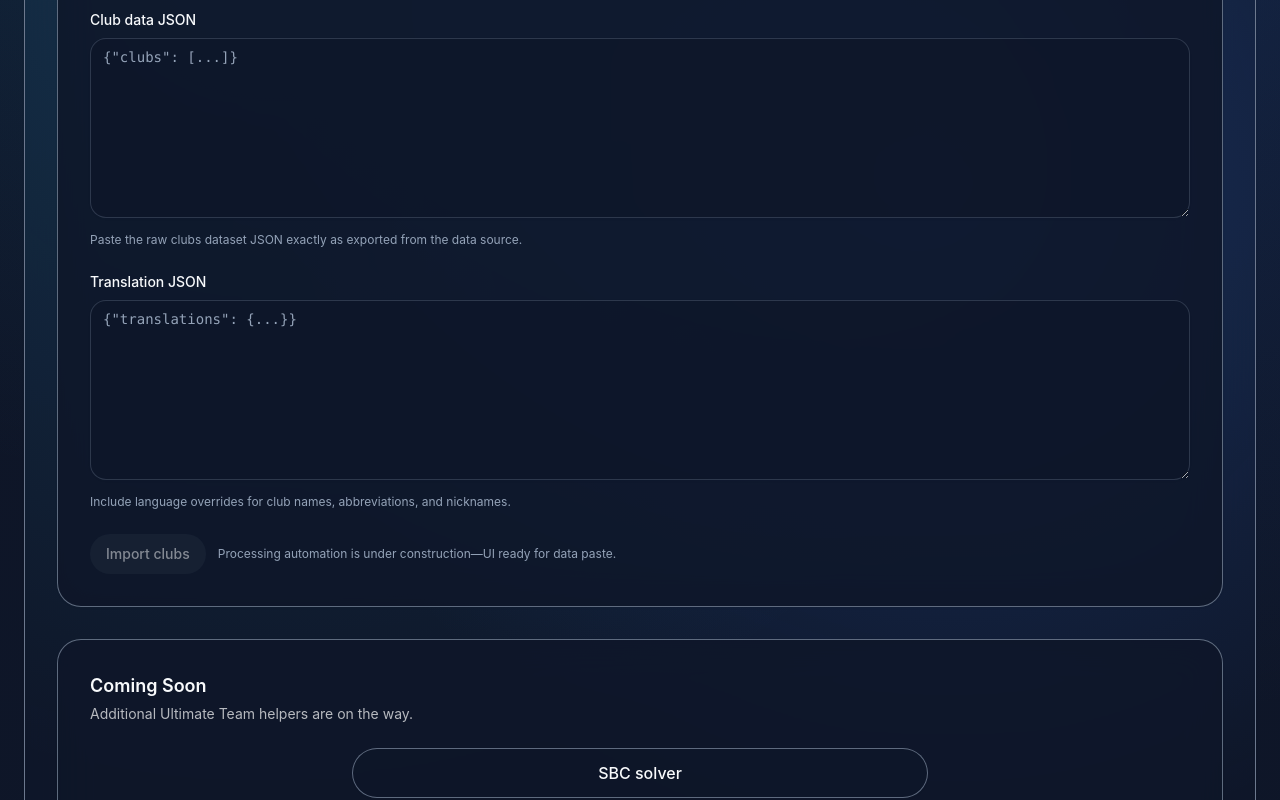
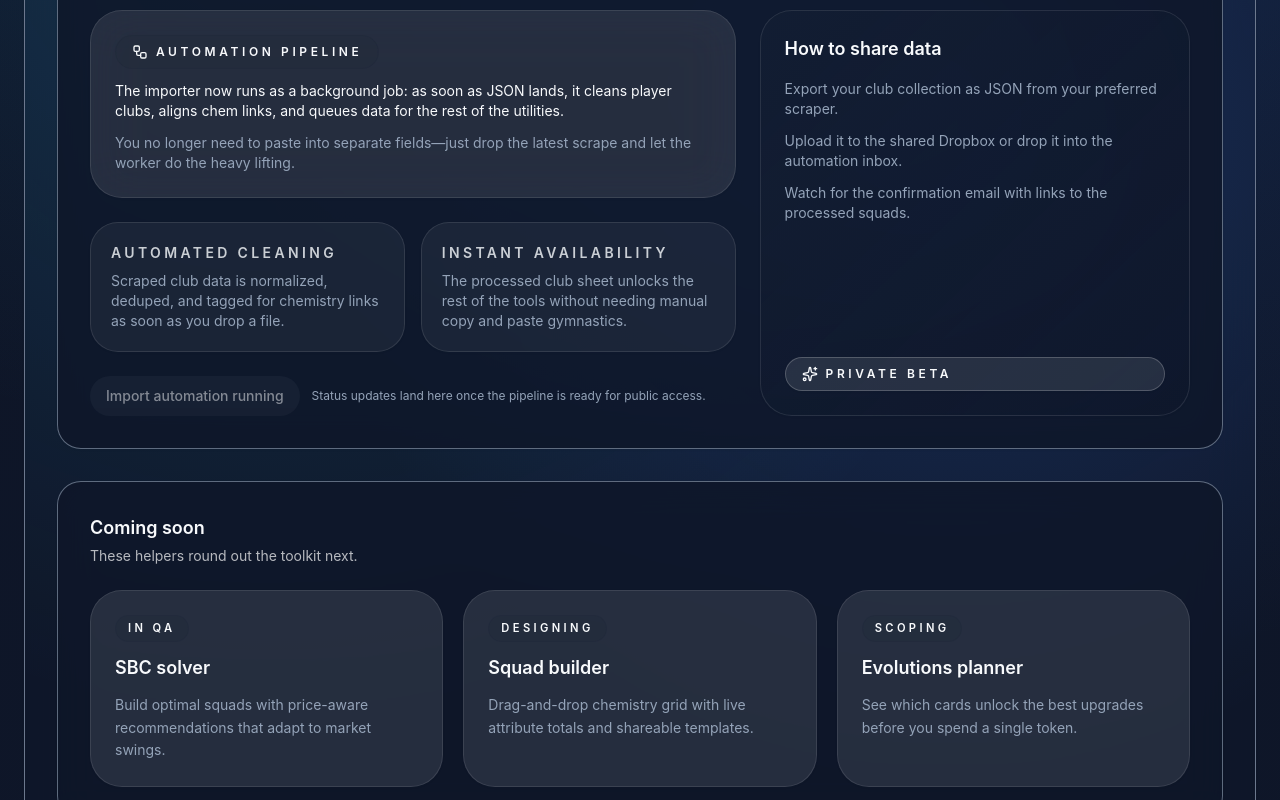
Before and after one commit to amerkovacevic/amerkovacevic.com, a React (Vite) app: page /ultimate-team in a window 1280 px wide. Shown: the part 520-1320 px from the top of the page. Built offline with nearby package versions, Linux system fonts and the light colour scheme; no server answers.

Commit message:
Refresh ultimate team UI and automate start project CTA

```diff
--- a/src/pages/portfolio/portfolio-page.tsx
+++ b/src/pages/portfolio/portfolio-page.tsx
@@ -1,5 +1,4 @@
 import { ArrowUpRight, Sparkles } from "lucide-react";
-import { Link } from "react-router-dom";
 
 import { PageHero } from "../../shared/components/page";
 
@@ -85,6 +84,32 @@ const PRINCIPLES = [
   },
 ];
 
+const startProjectEmail = () => {
+  if (typeof window === "undefined") {
+    return;
+  }
+
+  const mailto = new URL("mailto:amerkovacevic99@gmail.com");
+  mailto.searchParams.set("subject", "Project inquiry from the portfolio site");
+  mailto.searchParams.set(
+    "body",
+    [
+      "Hey Amer,",
+      "",
+      "I came across your work and would love to start a project together.",
+      "",
+      "Here are a few quick details:",
+      "• Company: ",
+      "• Project goals: ",
+      "• Ideal timeline: ",
+      "",
+      "Looking forward to hearing from you!",
+    ].join("\n"),
+  );
+
+  window.open(mailto.toString(), "_blank", "noopener,noreferrer");
+};
+
 export default function PortfolioPage() {
   return (
     <div className="space-y-16">
@@ -99,13 +124,14 @@ export default function PortfolioPage() {
         description="From local businesses to personal platforms, these builds balance premium visuals with the performance and structure needed to keep shipping new stories."
         actions={
           <div className="flex flex-wrap items-center gap-3">
-            <Link
-              to="/start-a-project"
+            <button
+              type="button"
+              onClick={startProjectEmail}
               className="inline-flex items-center gap-2 rounded-full bg-brand px-6 py-3 text-xs font-semibold uppercase tracking-[0.28em] text-white shadow-brand-sm transition-transform duration-300 hover:-translate-y-0.5 hover:shadow-brand"
             >
               Start a project
               <ArrowUpRight className="h-4 w-4" aria-hidden />
-            </Link>
+            </button>
             <a
               href="/links"
               className="inline-flex items-center gap-2 rounded-full border border-white/50 bg-white/70 px-6 py-3 text-xs font-semibold uppercase tracking-[0.28em] text-brand-strong shadow-brand-sm transition-transform duration-300 hover:-translate-y-0.5 hover:border-brand/60 hover:shadow-brand dark:border-white/20 dark:bg-white/10 dark:text-brand-foreground"
@@ -241,12 +267,13 @@ function CallToAction() {
           Whether you need a conversion-focused marketing site or a full product experience, I help teams craft web experiences that feel premium, move fast, and stay easy to evolve.
         </p>
         <div className="flex flex-wrap items-center justify-center gap-4">
-          <Link
-            to="/start-a-project"
+          <button
+            type="button"
+            onClick={startProjectEmail}
             className="inline-flex items-center gap-2 rounded-full bg-brand px-6 py-3 text-sm font-semibold uppercase tracking-[0.28em] text-white shadow-brand-sm transition-transform duration-300 hover:-translate-y-0.5 hover:shadow-brand"
           >
             Start a project
-          </Link>
+          </button>
           <a
             href="/links"
             className="inline-flex items-center gap-2 rounded-full border border-white/50 bg-white/70 px-6 py-3 text-sm font-semibold uppercase tracking-[0.28em] text-brand-strong shadow-brand-sm transition-transform duration-300 hover:-translate-y-0.5 hover:border-brand/60 hover:shadow-brand dark:border-white/20 dark:bg-white/10 dark:text-brand-foreground"
--- a/src/pages/ultimate-team/ultimate-team-page.tsx
+++ b/src/pages/ultimate-team/ultimate-team-page.tsx
@@ -1,11 +1,36 @@
+import { Sparkles, Workflow } from "lucide-react";
+
 import { PageHero, PageSection } from "../../shared/components/page";
 import { Button } from "../../shared/components/ui/button";
 
+const PIPELINE_STEPS = [
+  {
+    title: "Automated cleaning",
+    description: "Scraped club data is normalized, deduped, and tagged for chemistry links as soon as you drop a file.",
+  },
+  {
+    title: "Instant availability",
+    description: "The processed club sheet unlocks the rest of the tools without needing manual copy and paste gymnastics.",
+  },
+];
+
 const FEATURES = [
-  "SBC solver",
-  "Squad builder",
-  "Evolutions calculator",
-] as const;
+  {
+    name: "SBC solver",
+    status: "In QA",
+    description: "Build optimal squads with price-aware recommendations that adapt to market swings.",
+  },
+  {
+    name: "Squad builder",
+    status: "Designing",
+    description: "Drag-and-drop chemistry grid with live attribute totals and shareable templates.",
+  },
+  {
+    name: "Evolutions planner",
+    status: "Scoping",
+    description: "See which cards unlock the best upgrades before you spend a single token.",
+  },
+];
 
 export default function UltimateTeamPage() {
   return (
@@ -18,65 +43,82 @@ export default function UltimateTeamPage() {
 
       <PageSection
         title="Club import"
-        description="Paste JSON data exported from your scraper to prepare it for the rest of the tools."
-        contentClassName="space-y-6"
+        description="Automated processing is nearly ready—drop your export and we'll prep it for the full toolkit."
+        contentClassName="grid gap-6 lg:grid-cols-[minmax(0,3fr)_minmax(0,2fr)]"
       >
-        <form className="space-y-6">
-          <div className="space-y-2">
-            <label
-              htmlFor="club-data-json"
-              className="block text-sm font-medium text-brand-strong dark:text-brand-foreground"
-            >
-              Club data JSON
-            </label>
-            <textarea
-              id="club-data-json"
-              name="club-data-json"
-              placeholder='{"clubs": [...]}'
-              className="min-h-[180px] w-full rounded-brand border border-border-light bg-surface px-3 py-2 font-mono text-sm text-brand-strong shadow-brand-sm focus:border-brand focus:outline-none focus:ring-2 focus:ring-brand-accent/30 placeholder:text-brand-muted dark:border-border-dark dark:bg-surface-overlayDark dark:text-white dark:placeholder:text-brand-subtle"
-            />
-            <p className="text-xs text-brand-muted dark:text-brand-subtle">
-              Paste the raw clubs dataset JSON exactly as exported from the data source.
+        <div className="space-y-6">
+          <div className="space-y-3 rounded-[2rem] border border-white/30 bg-white/70 p-6 text-sm text-brand-muted shadow-brand-sm backdrop-blur-xl dark:border-white/10 dark:bg-white/10 dark:text-brand-subtle">
+            <div className="inline-flex items-center gap-2 rounded-full border border-brand/30 bg-brand/10 px-4 py-2 text-xs font-semibold uppercase tracking-[0.3em] text-brand dark:border-brand/40 dark:bg-brand/20 dark:text-brand-foreground">
+              <Workflow className="h-4 w-4" aria-hidden />
+              Automation pipeline
+            </div>
+            <p className="text-brand-strong dark:text-brand-foreground">
+              The importer now runs as a background job: as soon as JSON lands, it cleans player clubs, aligns chem links, and queues data for the rest of the utilities.
+            </p>
+            <p>
+              You no longer need to paste into separate fields—just drop the latest scrape and let the worker do the heavy lifting.
             </p>
           </div>
 
-          <div className="space-y-2">
-            <label
-              htmlFor="translation-json"
-              className="block text-sm font-medium text-brand-strong dark:text-brand-foreground"
-            >
-              Translation JSON
-            </label>
-            <textarea
-              id="translation-json"
-              name="translation-json"
-              placeholder='{"translations": {...}}'
-              className="min-h-[180px] w-full rounded-brand border border-border-light bg-surface px-3 py-2 font-mono text-sm text-brand-strong shadow-brand-sm focus:border-brand focus:outline-none focus:ring-2 focus:ring-brand-accent/30 placeholder:text-brand-muted dark:border-border-dark dark:bg-surface-overlayDark dark:text-white dark:placeholder:text-brand-subtle"
-            />
-            <p className="text-xs text-brand-muted dark:text-brand-subtle">
-              Include language overrides for club names, abbreviations, and nicknames.
-            </p>
-          </div>
+          <ul className="grid gap-4 sm:grid-cols-2">
+            {PIPELINE_STEPS.map((step) => (
+              <li
+                key={step.title}
+                className="flex flex-col gap-2 rounded-[1.75rem] border border-white/20 bg-white/60 p-5 text-sm text-brand-muted shadow-brand-sm dark:border-white/10 dark:bg-white/5 dark:text-brand-subtle"
+              >
+                <span className="text-sm font-semibold uppercase tracking-[0.24em] text-brand/80 dark:text-brand-foreground/80">
+                  {step.title}
+                </span>
+                <p>{step.description}</p>
+              </li>
+            ))}
+          </ul>
 
           <div className="flex flex-wrap items-center gap-3">
             <Button type="button" disabled className="cursor-not-allowed">
-              Import clubs
+              Import automation running
             </Button>
             <span className="text-xs text-brand-muted dark:text-brand-subtle">
-              Processing automation is under construction—UI ready for data paste.
+              Status updates land here once the pipeline is ready for public access.
             </span>
           </div>
-        </form>
+        </div>
+
+        <aside className="flex h-full flex-col gap-4 rounded-[2rem] border border-white/30 bg-gradient-to-br from-brand/10 via-transparent to-brand-accent/20 p-6 text-brand-strong shadow-brand-sm dark:border-white/10 dark:from-brand/20 dark:text-brand-foreground">
+          <h3 className="text-lg font-semibold">How to share data</h3>
+          <ol className="space-y-3 text-sm text-brand-muted dark:text-brand-subtle">
+            <li>
+              Export your club collection as JSON from your preferred scraper.
+            </li>
+            <li>
+              Upload it to the shared Dropbox or drop it into the automation inbox.
+            </li>
+            <li>
+              Watch for the confirmation email with links to the processed squads.
+            </li>
+          </ol>
+          <div className="mt-auto inline-flex items-center gap-2 rounded-full border border-white/40 bg-white/70 px-4 py-2 text-xs font-semibold uppercase tracking-[0.3em] text-brand shadow-brand-sm dark:border-white/20 dark:bg-white/10 dark:text-brand-foreground">
+            <Sparkles className="h-4 w-4" aria-hidden />
+            Private beta
+          </div>
+        </aside>
       </PageSection>
 
-      <PageSection title="Coming Soon" description="Additional Ultimate Team helpers are on the way.">
-        <ul className="mx-auto max-w-xl space-y-3 text-center text-sm text-brand-muted dark:text-white/70">
+      <PageSection title="Coming soon" description="These helpers round out the toolkit next.">
+        <div className="grid gap-5 lg:grid-cols-3">
           {FEATURES.map((feature) => (
-            <li key={feature} className="rounded-full border border-border-light/70 bg-surface/80 px-6 py-3 text-base font-medium text-brand-strong shadow-brand-sm dark:border-border-dark/60 dark:bg-surface-overlayDark/70 dark:text-brand-foreground">
-              {feature}
-            </li>
+            <article
+              key={feature.name}
+              className="flex flex-col gap-3 rounded-[2rem] border border-white/30 bg-white/70 p-6 text-left text-brand-muted shadow-brand-sm transition-transform duration-300 hover:-translate-y-1 hover:shadow-brand dark:border-white/10 dark:bg-white/10 dark:text-brand-subtle"
+            >
+              <span className="inline-flex w-fit items-center gap-2 rounded-full border border-brand/30 bg-brand/10 px-3 py-1 text-[0.7rem] font-semibold uppercase tracking-[0.3em] text-brand dark:border-brand/40 dark:bg-brand/20 dark:text-brand-foreground">
+                {feature.status}
+              </span>
+              <h3 className="text-lg font-semibold text-brand-strong dark:text-brand-foreground">{feature.name}</h3>
+              <p className="text-sm leading-relaxed">{feature.description}</p>
+            </article>
           ))}
-        </ul>
+        </div>
       </PageSection>
     </div>
   );
```
